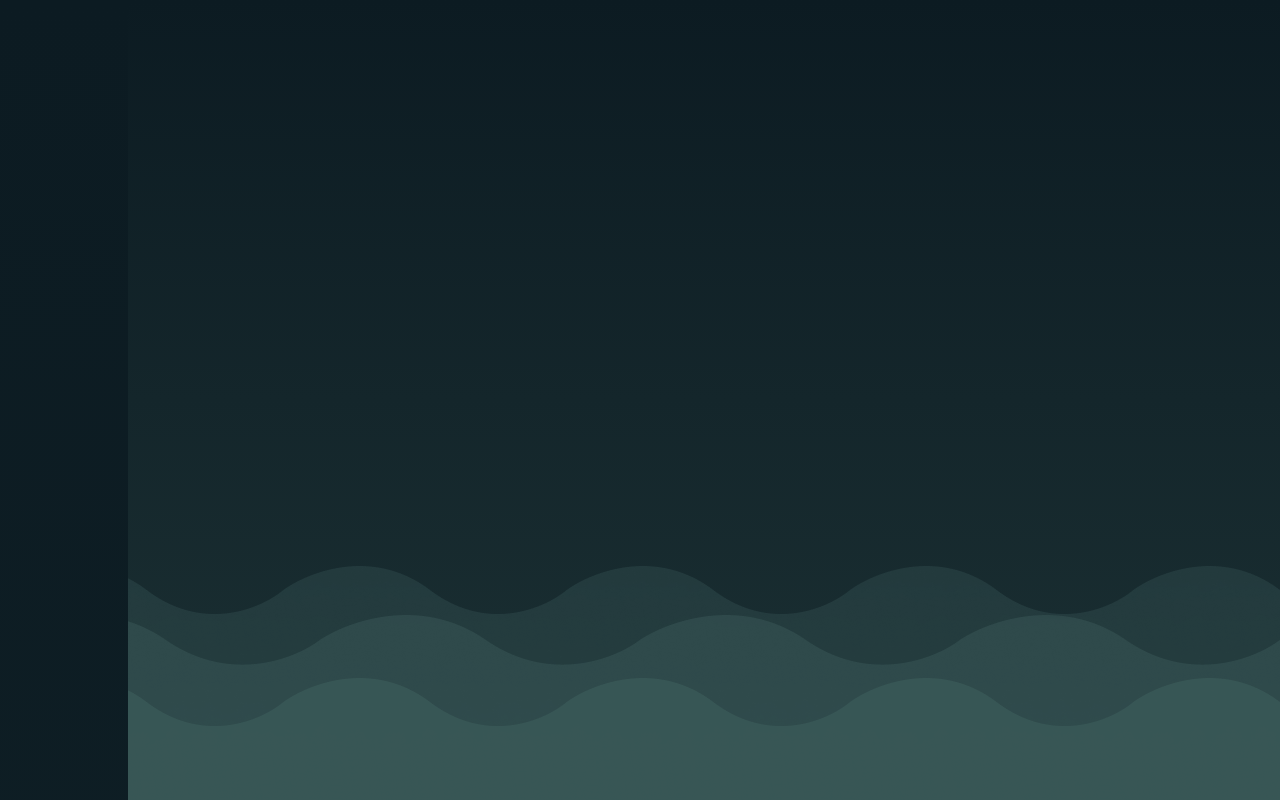
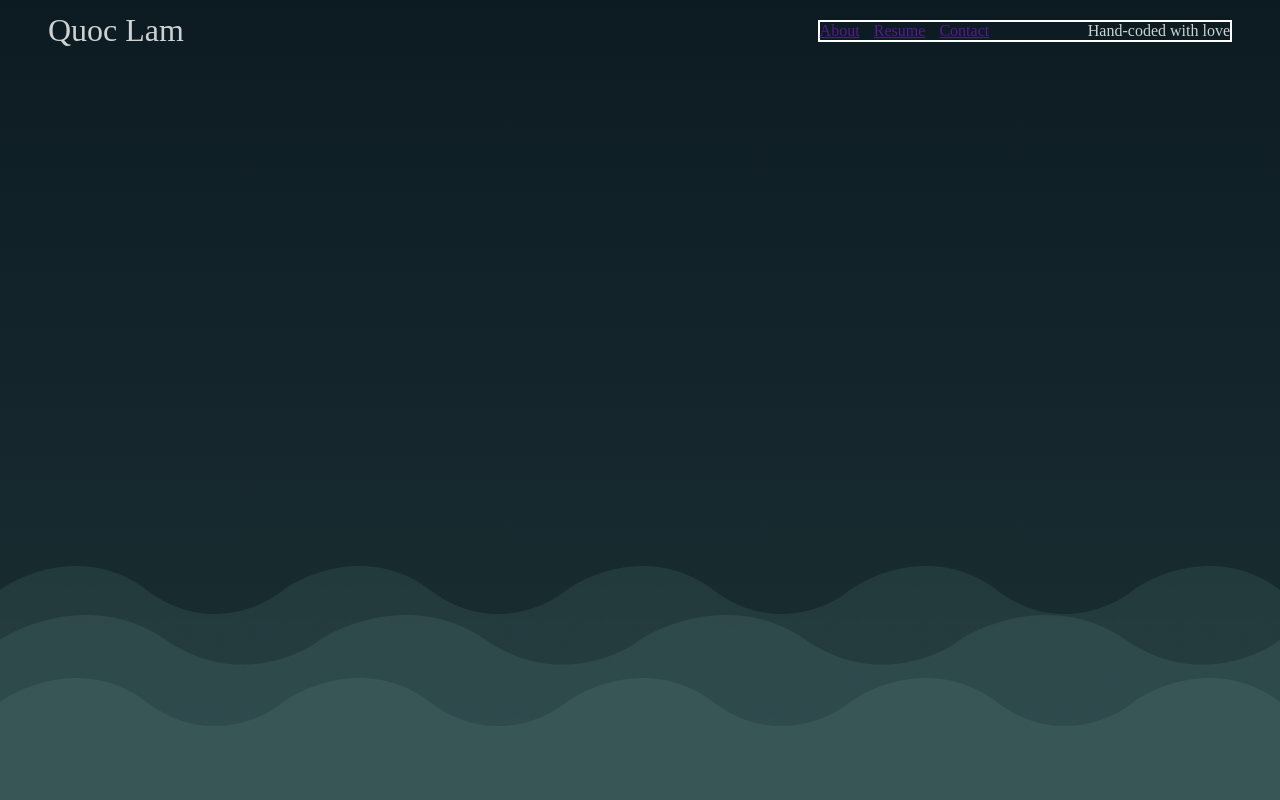
Before and after one commit to QuocLam-io/Portfolio, a React (Create React App) app: page / in a window 1280 px wide. Built offline with nearby package versions, Linux system fonts and the light colour scheme.

Commit message:
Nav Logo

```diff
--- a/src/Components/Navbar.jsx
+++ b/src/Components/Navbar.jsx
@@ -1,12 +1,26 @@
-import React from 'react'
-import './navbar.scss'
+import React from "react";
+import "./navbar.scss";
 
 const Navbar = () => {
   return (
-    <div className='navbar-parent'>
+    <div className="navbar-parent">
+      <p className="logo">Quoc Lam</p>
+      <div className="nav-links">
+        <ul>
+          <li>
+            <a href="">About</a>
+          </li>
+          <li>
+            <a href="">Resume</a>
+          </li>
+          <li>
+            <a href="">Contact</a>
+          </li>
+        </ul>
+        <p>Hand-coded with love</p>
+      </div>
+    </div>
+  );
+};
 
-    </div>
-  )
-}
-
-export default Navbar
+export default Navbar;
--- a/src/Components/navbar.scss
+++ b/src/Components/navbar.scss
@@ -1,10 +1,33 @@
+//
 .navbar-parent {
   display: flex;
   justify-content: space-between;
   align-items: center;
-  padding: 0.5rem 1rem;
-  background: linear-gradient(180deg, #0c1b22 0%, #1c3134 100%);
-  border-bottom: 1px solid #ebebeb;
-  height: 900.5vh;
-  width: 10%;
+  height: 7.7vh;
+  width: 100%;
+  padding: 0 3.75%;
+  color: #ffffffcc;
+  font-family: avenir;
+  font-weight: 500;
+  // border: 2px solid #fff;
+
+  .logo {
+    font-size: 200%;
+  }
+  .nav-links {
+    display: flex;
+    justify-content: space-between;
+    width: 35%;
+    border: 2px solid #fff;
+
+    ul {
+      display: flex;
+      list-style: none;
+      gap: 10%;
+    }
+
+    &:hover {
+      color: #000;
+    }
+  }
 }
```
